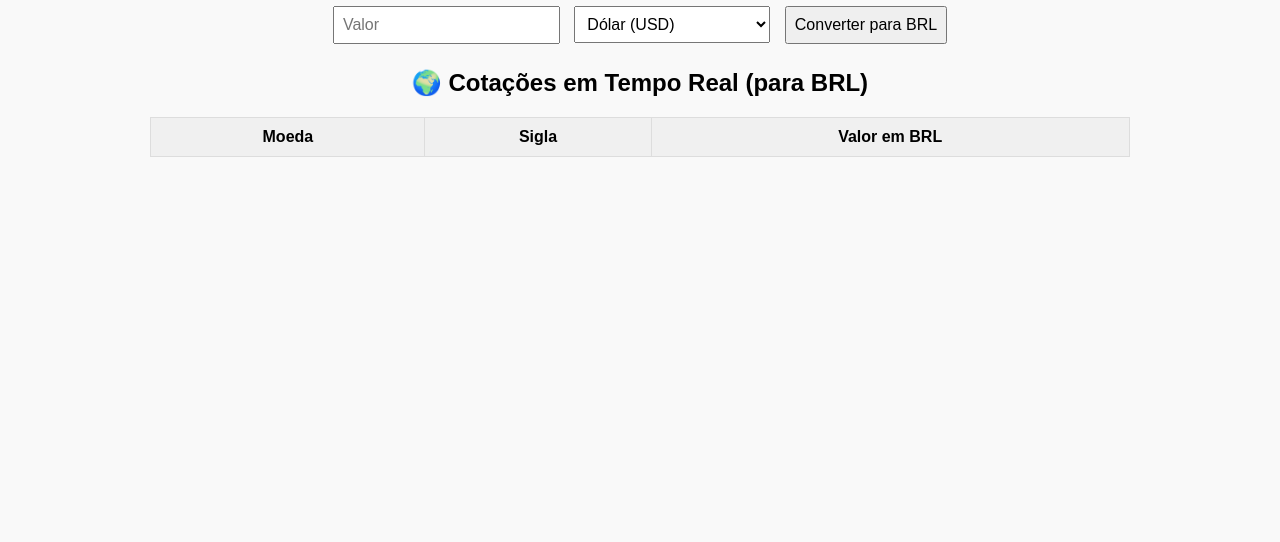
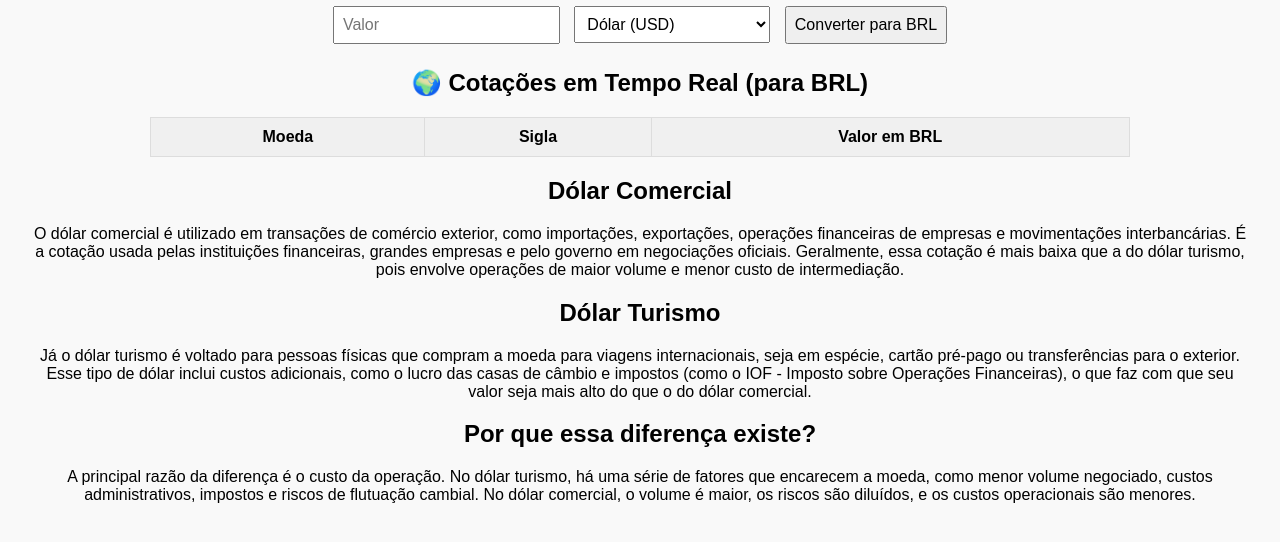
Before and after one commit to PendroHendragon/moedashoje, a plain HTML site: page index.html in a window 1280 px wide. Shown: the part 108-650 px from the top of the page. Drawn offline with Linux system fonts and the light colour scheme; no server answers.

Commit message:
Update index.html

```diff
--- a/index.html
+++ b/index.html
@@ -69,6 +69,17 @@
     </thead>
     <tbody></tbody>
   </table>
+  <h2>Dólar Comercial</h2>
+  <p>O dólar comercial é utilizado em transações de comércio exterior, como importações, exportações, operações financeiras de empresas e movimentações interbancárias.
+    É a cotação usada pelas instituições financeiras, grandes empresas e pelo governo em negociações oficiais.
+    Geralmente, essa cotação é mais baixa que a do dólar turismo, pois envolve operações de maior volume e menor custo de intermediação.</p>
+
+  <h2>Dólar Turismo</h2>
+  <p>Já o dólar turismo é voltado para pessoas físicas que compram a moeda para viagens internacionais, seja em espécie, cartão pré-pago ou transferências para o exterior.
+    Esse tipo de dólar inclui custos adicionais, como o lucro das casas de câmbio e impostos (como o IOF - Imposto sobre Operações Financeiras), o que faz com que seu valor seja mais alto do que o do dólar comercial.</p>
+
+<h2>Por que essa diferença existe?</h2>
+<p>A principal razão da diferença é o custo da operação. No dólar turismo, há uma série de fatores que encarecem a moeda, como menor volume negociado, custos administrativos, impostos e riscos de flutuação cambial. No dólar comercial, o volume é maior, os riscos são diluídos, e os custos operacionais são menores.</p>
 
   <script>
     const API_KEY = '02a5e2cf80c242c889513d237cf5ace5'; // substitua com sua chave
```
